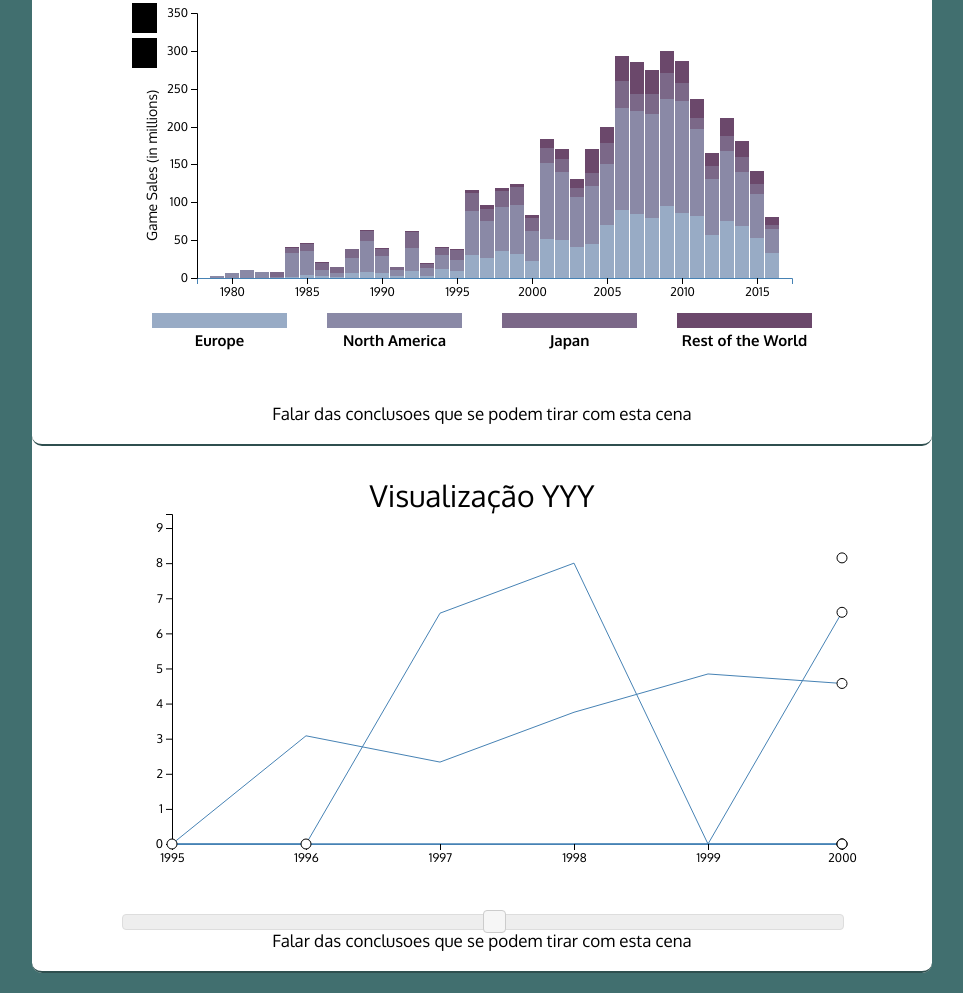
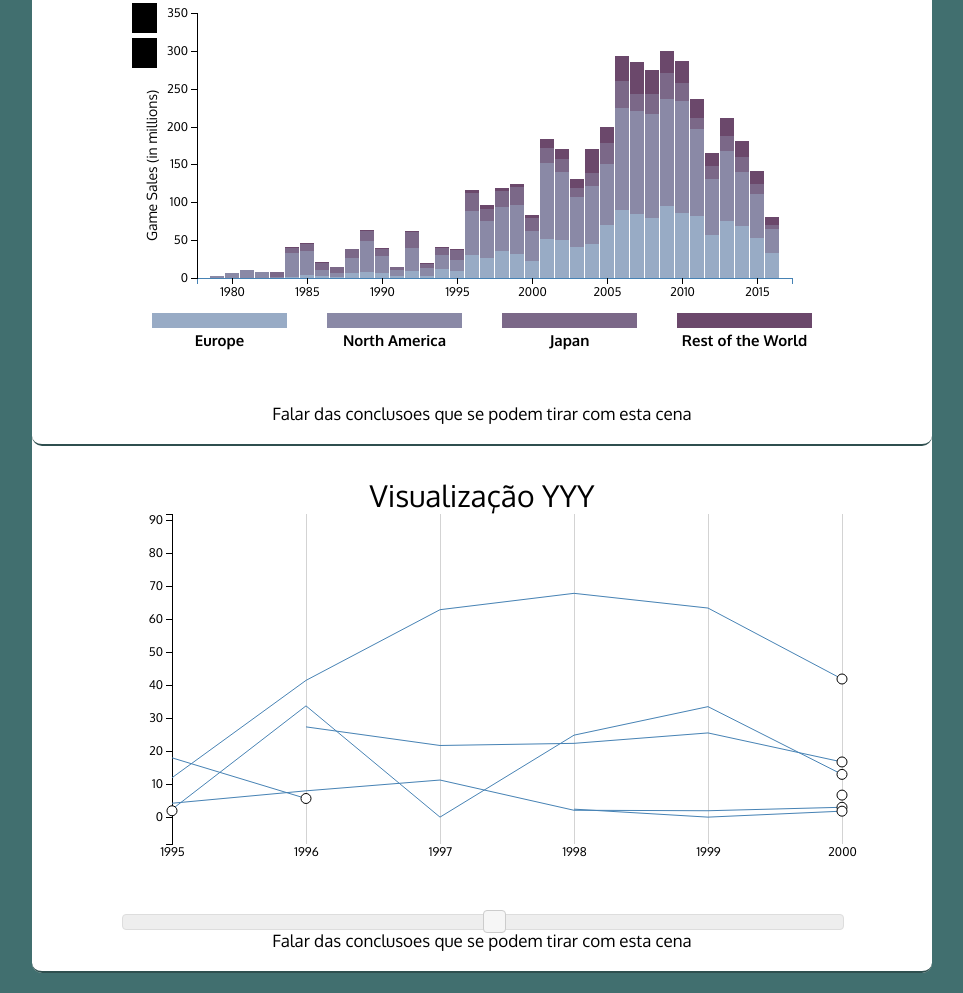
Before and after one commit to yuriymuryn/GameSalesVisualization, a plain HTML site: page DataVisualization.html in a window 1280 px wide. Shown: the part 685-1678 px from the top of the page, without its empty margins (158-1121 px from the left). Drawn offline with Linux system fonts and the light colour scheme.

Commit message:
y_variavel

```diff
--- a/PlatformByYear.js
+++ b/PlatformByYear.js
@@ -56,7 +56,8 @@ function processPlatformByYear(structure, years,row){
 //bases retiradas de http://bl.ocks.org/lucassus/3878348
 function generatePlatformByYear(dat, years,div_id) {
 
-    var scoreMethod = 1;//0-sales, 1-userscore, 2- critic_score
+    var MAX_TOP = 4;
+    var scoreMethod = 0;//0-sales, 1-userscore, 2- critic_score
 
     var margin = {top: 30, right: 50, bottom: 40, left:40};
     var width = 800 - margin.left - margin.right;
@@ -115,7 +116,7 @@ function generatePlatformByYear(dat, years,div_id) {
 
 
     console.log("data");
-    //line_date = [line_date[15]];//.slice(0,20);
+    //line_date = [line_date[14]];//.slice(0,20);
     console.log(line_date);
 
     //console.log(data1);
@@ -160,6 +161,7 @@ function generatePlatformByYear(dat, years,div_id) {
         }
     }
 
+
     var y_scale = d3.scaleLinear().domain([min_y,max_y]).range([height, 0]);
 
     /*####  Criar o metodo que gera as linhas d3  ###*/
@@ -184,7 +186,7 @@ function generatePlatformByYear(dat, years,div_id) {
     var g = svg.append("g")
         .attr("transform", "translate(" + margin.left + "," + margin.top + ")");
 
-    var x_axis = d3.axisBottom(x_scale);
+    var x_axis = d3.axisBottom(x_scale).tickSize(-height);
 
     svg.append("g")
         .attr("class", "x axis")
@@ -277,6 +279,9 @@ function generatePlatformByYear(dat, years,div_id) {
         .attr("fill", "white")
         .attr("class","labelText")
         .attr("stroke","black")
+        .style("visibility", function (d) {
+            return "visible";
+        })
         .attr("r", function (d, i) {
             return 5;
         });
@@ -295,18 +300,54 @@ function generatePlatformByYear(dat, years,div_id) {
         x_scale.domain(x_slice);
         //efeito de transição em ms podemos usar no play
 
+        //calcular o dominio em y para os TOP
+        var min_y = 9999999999999999999;
+        var max_y = 0;
+
+        for (var i=0;i<line_date.length;i++){
+            for (var j=0;j<line_date[i].length;j++){
+
+                if (line_date[i][j].Ano==x_slice[x_slice.length-1]){
+                    if (line_date[i][j].y>=max_y){
+                        max_y = line_date[i][j].y
+                    }
+                    if (line_date[i][j].y<=min_y){
+                        min_y = line_date[i][j].y
+                    }
+                }
+            }
+        }
+        console.log("max_y "+max_y+" min_y "+min_y);
+        y_scale.domain([(max_y-50),max_y+50]);//static
+
+
+
         var t = svg.transition().duration(500);
+        t.select(".y.axis").call(y_axis);
         t.select(".x.axis").call(x_axis);//update eixo x
         for (var i=0 ;i< line_date.length;i++) {
             t.select("#line"+i).attr("d", lines[i](line_date[i]));
-            //t.select("#line1").attr("d", lines[1](line_date[1]));
         }
 
 
         t.selectAll("circle")
             .attr("cx",circle_x)
             .attr("cy", circle_y)
+            .style("visibility", function (d) {
+                var domain = x_scale.domain();
+                var ano = domain[domain.length-1];
+                for (var i=0;i<d.length;i++){
+                    if (d[i].Ano==ano) {
+                        console.log("y "+y_scale(d[i].y)+" "+height)
+                        if (y_scale(d[i].y) > height) {
 
+                            console.log("change to hide")
+                            return "hidden";
+                        }
+                    }
+                }
+                return "visible";
+            })
             .attr("r", function (d, i) {
                 return 5;
             });
--- a/css/PlatformByYear.css
+++ b/css/PlatformByYear.css
@@ -6,6 +6,25 @@ path {
     fill: none;
 }
 
+.hide {
+    visibility: hidden;
+}
+
+.axis {
+    shape-rendering: crispEdges;
+}
+
+.x.axis line {
+    stroke: lightgrey;
+}
+
+.x.axis .minor {
+    stroke-opacity: .5;
+}
+
+.x.axis path {
+    display: none;
+}
 
 .y.axis line, .y.axis path {
     fill: none;
```
